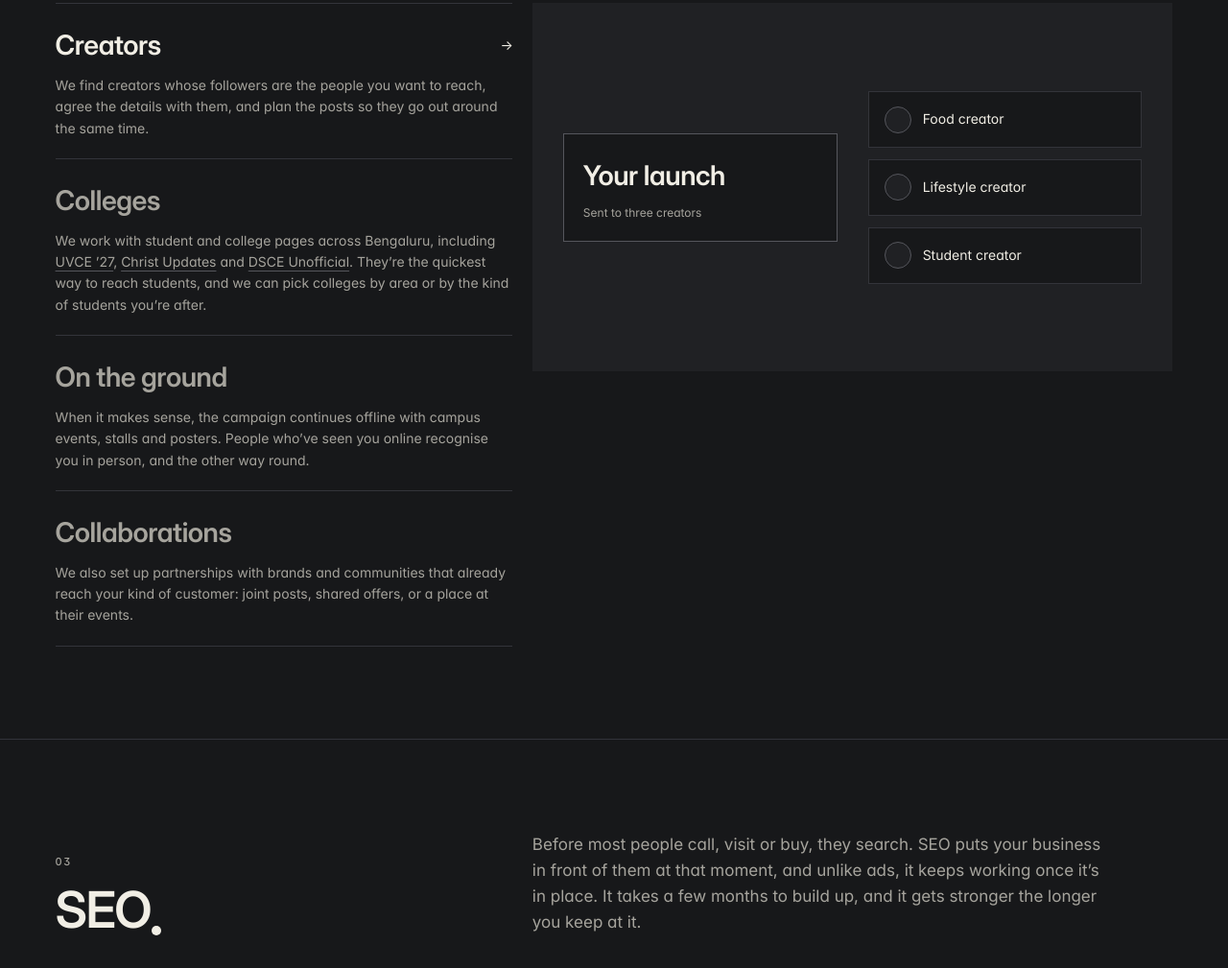
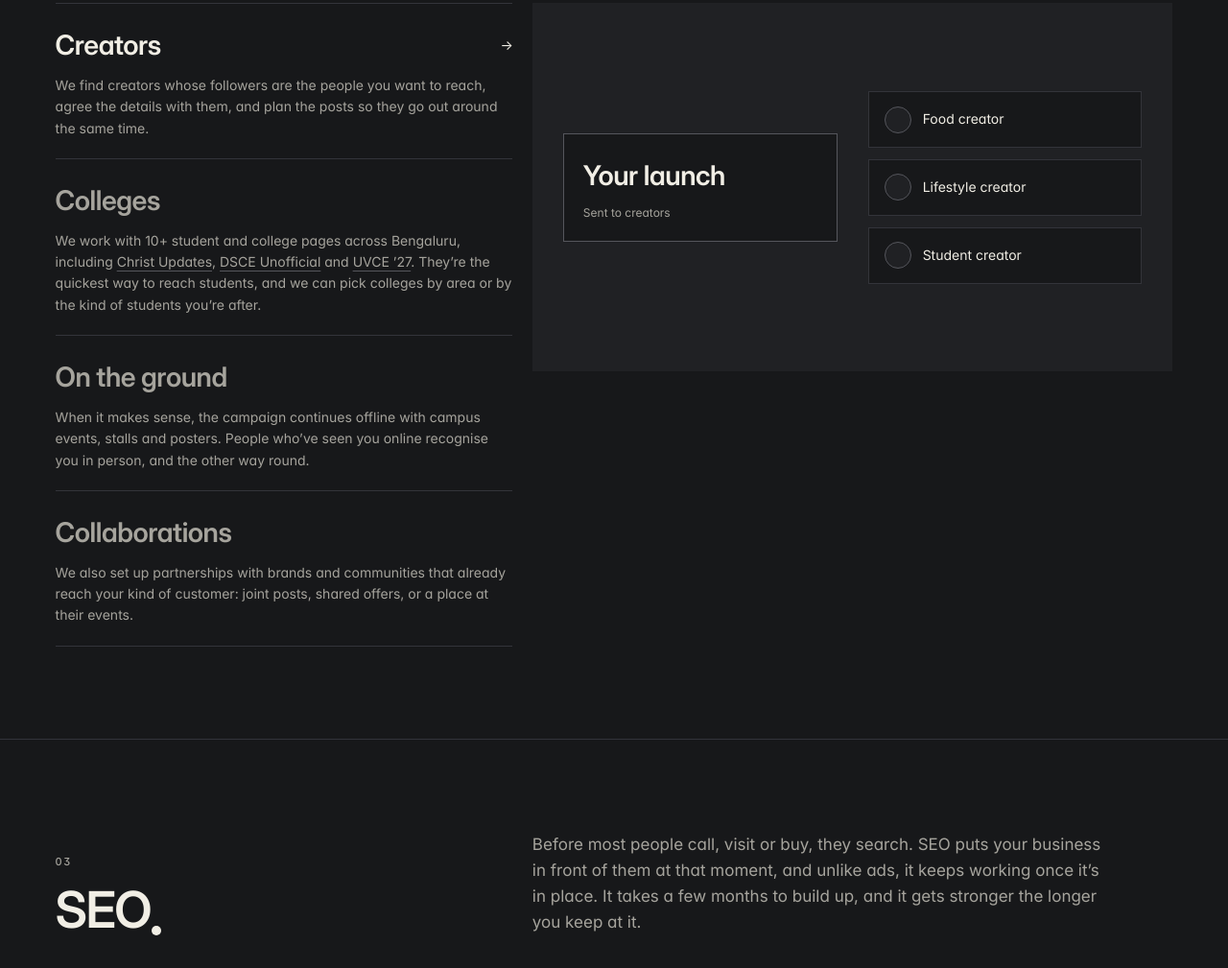
Before and after one commit to sujeth-dev/Arclabs, a website with bundled scripts: page lab/digital-growth/index.html in a window 1280 px wide. Shown: the part 3802-4811 px from the top of the page at 96% size. Built offline with nearby package versions, Linux system fonts and the light colour scheme; a script that the page names is missing.

Commit message:
Digital Growth: college network as 10+ pages, Christ first

```diff
--- a/lab/digital-growth/index.html
+++ b/lab/digital-growth/index.html
@@ -123,13 +123,13 @@
       <div class="growth-head"><div><span class="label t-muted">02</span><h2 id="campaigns-title" class="t-h2">Mass campaigns<span class="stop">.</span></h2></div><p>Sometimes a business needs a lot of people to hear about it at once, for a launch, an event or an offer. For that, we go beyond the brand’s own page and run the campaign across creators, college pages and communities together.</p></div>
       <div class="reach">
         <ul class="reach__list" role="list">
-          <li class="reach__item"><h3><button type="button" aria-pressed="true" data-channel="Food creator|Lifestyle creator|Student creator" data-to="Sent to three creators">Creators</button></h3><p>We find creators whose followers are the people you want to reach, agree the details with them, and plan the posts so they go out around the same time.</p></li>
-          <li class="reach__item"><h3><button type="button" aria-pressed="false" data-channel="UVCE '27|Christ Updates|DSCE Unofficial" data-to="Sent to three college pages">Colleges</button></h3><p>We work with student and college pages across Bengaluru, including <a class="link" href="https://www.instagram.com/uvce_27/" target="_blank" rel="noopener">UVCE ’27</a>, <a class="link" href="https://www.instagram.com/christ_updates/" target="_blank" rel="noopener">Christ Updates</a> and <a class="link" href="https://www.instagram.com/dsce.unofficial/" target="_blank" rel="noopener">DSCE Unofficial</a>. They’re the quickest way to reach students, and we can pick colleges by area or by the kind of students you’re after.</p></li>
+          <li class="reach__item"><h3><button type="button" aria-pressed="true" data-channel="Food creator|Lifestyle creator|Student creator" data-to="Sent to creators">Creators</button></h3><p>We find creators whose followers are the people you want to reach, agree the details with them, and plan the posts so they go out around the same time.</p></li>
+          <li class="reach__item"><h3><button type="button" aria-pressed="false" data-channel="Christ Updates|DSCE Unofficial|UVCE '27" data-to="Sent to 10+ college pages">Colleges</button></h3><p>We work with 10+ student and college pages across Bengaluru, including <a class="link" href="https://www.instagram.com/christ_updates/" target="_blank" rel="noopener">Christ Updates</a>, <a class="link" href="https://www.instagram.com/dsce.unofficial/" target="_blank" rel="noopener">DSCE Unofficial</a> and <a class="link" href="https://www.instagram.com/uvce_27/" target="_blank" rel="noopener">UVCE ’27</a>. They’re the quickest way to reach students, and we can pick colleges by area or by the kind of students you’re after.</p></li>
           <li class="reach__item"><h3><button type="button" aria-pressed="false" data-channel="Campus event|Stall|Posters" data-to="Out on the ground">On the ground</button></h3><p>When it makes sense, the campaign continues offline with campus events, stalls and posters. People who’ve seen you online recognise you in person, and the other way round.</p></li>
           <li class="reach__item"><h3><button type="button" aria-pressed="false" data-channel="Partner brand|Community page|Shared event" data-to="Shared with partners">Collaborations</button></h3><p>We also set up partnerships with brands and communities that already reach your kind of customer: joint posts, shared offers, or a place at their events.</p></li>
         </ul>
         <div class="reach__stage" aria-hidden="true">
-          <div class="reach__card"><strong>Your launch</strong><span data-reach-to>Sent to three creators</span></div>
+          <div class="reach__card"><strong>Your launch</strong><span data-reach-to>Sent to creators</span></div>
           <div class="reach__tiles"><div class="reach__tile" style="--i:0"><span>Food creator</span></div><div class="reach__tile" style="--i:1"><span>Lifestyle creator</span></div><div class="reach__tile" style="--i:2"><span>Student creator</span></div></div>
         </div>
       </div>
```
